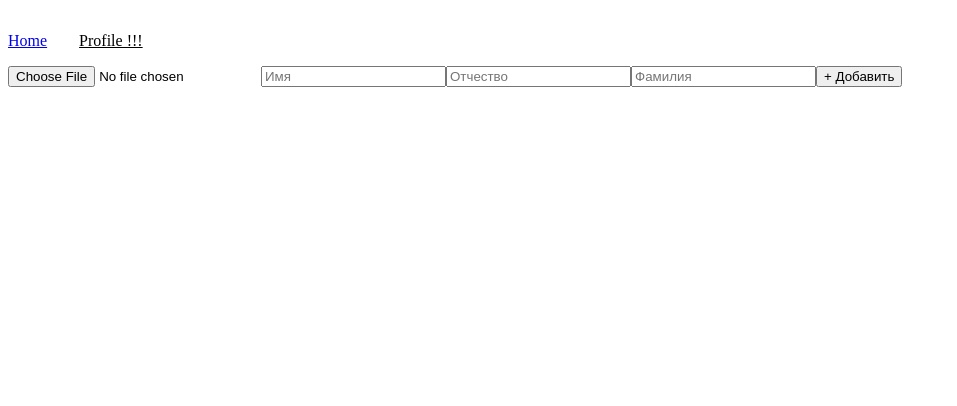
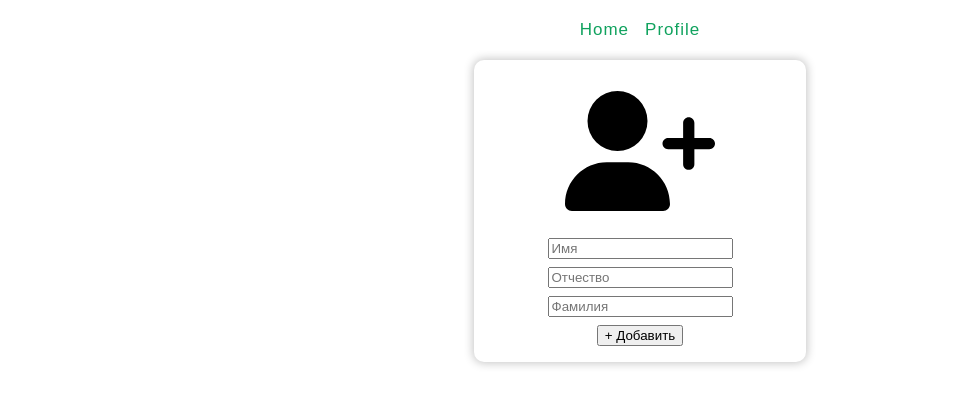
Before and after one commit to teaMasterAl/ProfileApp, a Vue app: page /profile in a window 1280 px wide. Shown: the top 406 px of the page, without its empty margins (0-957 px from the left). Built offline with nearby package versions, Linux system fonts and the light colour scheme.

Commit message:
add ui kit component and  base appearances to profile components

```diff
--- a/src/App.vue
+++ b/src/App.vue
@@ -1,83 +1,42 @@
 <template>
-  <nav>
-    <RouterLink to="/">Home</RouterLink>
-    <RouterLink to="/profile">Profile !!!</RouterLink>
+  <nav class="menu">
+    <RouterLink class="menu__link" to="/">Home</RouterLink>
+    <RouterLink class="menu__link" to="/profile">Profile</RouterLink>
   </nav>
   <RouterView />
 </template>
 
 <script setup>
 import { RouterLink, RouterView } from 'vue-router'
-import { onMounted } from "vue"
-import { useProfileStore } from "./stores/profile"
+import { onMounted } from 'vue'
+import { useProfileStore } from './stores/profile'
 
 const profileStore = useProfileStore()
 
-onMounted(()=>{
+onMounted(() => {
   profileStore.initProfile()
 })
 </script>
 
-<style scoped>
-header {
-  line-height: 1.5;
-  max-height: 100vh;
-}
-
-.logo {
-  display: block;
-  margin: 0 auto 2rem;
-}
-
-nav {
-  width: 100%;
-  font-size: 12px;
-  text-align: center;
-  margin-top: 2rem;
-}
-
-nav a.router-link-exact-active {
-  color: var(--color-text);
-}
-
-nav a.router-link-exact-active:hover {
-  background-color: transparent;
-}
-
-nav a {
-  display: inline-block;
-  padding: 0 1rem;
-  border-left: 1px solid var(--color-border);
-}
-
-nav a:first-of-type {
-  border: 0;
-}
-
-@media (min-width: 1024px) {
-  header {
-    display: flex;
-    place-items: center;
-    padding-right: calc(var(--section-gap) / 2);
+<style>
+  body{
+    font-family: "PT Sans", "Arial", sans-serif;
+    margin: 0;
+  }
+  a{
+    text-decoration: none;
   }
 
-  .logo {
-    margin: 0 2rem 0 0;
+  .menu{
+    display: flex;
+    justify-content: center;
+    gap: 16px;
+    margin-bottom: 20px;
+    margin-top: 20px;
   }
-
-  header .wrapper {
-    display: flex;
-    place-items: flex-start;
-    flex-wrap: wrap;
+  .menu__link{
+    color: #10a25e;
+    font-size: 17px;
+    letter-spacing: 1px;
   }
-
-  nav {
-    text-align: left;
-    margin-left: -1rem;
-    font-size: 1rem;
-
-    padding: 1rem 0;
-    margin-top: 1rem;
-  }
-}
 </style>
--- /dev/null
+++ b/src/kit/FileUpload.vue
@@ -0,0 +1,38 @@
+<template>
+  <label class="upload">
+    <img v-if="modelValue" class="upload__image" :src="modelValue" alt="avatar">
+    <img v-else class="upload__image" src="@/assets/user-plus-solid.svg" alt="avatar default" />
+    <input @change="onFileSelected" type="file" class="upload__input" />
+  </label>
+</template>
+
+<script setup>
+import { defineProps, defineEmits } from 'vue'
+
+defineProps(['modelValue'])
+
+const emit = defineEmits(['update:modelValue'])
+
+const onFileSelected = (event) => {
+  const file = event.target.files[0]
+
+  const reader = new FileReader()
+  reader.readAsDataURL(file)
+
+  reader.onload = () => {
+    emit('update:modelValue', reader.result)
+  }
+}
+</script>
+
+<style scoped>
+.upload__image {
+  display: inline-block;
+  width: 150px;
+  height: 150px;
+  cursor: pointer;
+}
+.upload__input {
+  display: none;
+}
+</style>
--- a/src/stores/profile.js
+++ b/src/stores/profile.js
@@ -1,8 +1,7 @@
 import { defineStore } from 'pinia'
-import { ref } from "vue";
+import { ref } from 'vue'
 
 export const useProfileStore = defineStore('useProfileStore', () => {
-
   const imageSrc = ref('')
   const name = ref('')
   const patronymic = ref('')
@@ -31,5 +30,4 @@ export const useProfileStore = defineStore('useProfileStore', () => {
   }
 
   return { imageSrc, name, patronymic, surname, initProfile, saveProfile }
-
 })
--- a/src/views/HomeView.vue
+++ b/src/views/HomeView.vue
@@ -1,27 +1,36 @@
 <template>
-  <div>
-    <img v-if="profileStore.imageSrc" :src="profileStore.imageSrc" />
+  <div class="profile">
+    <img
+     v-if="profileStore.imageSrc"
+     class="profile__image"
+     :src="profileStore.imageSrc" />
     <div>
-      {{ profileStore.name }}
+      Имя: {{ profileStore.name }}
     </div>
     <div>
-      {{ profileStore.patronymic }}
+      Отчесвто: {{ profileStore.patronymic }}
     </div>
     <div>
-      {{ profileStore.surname }}
+      Фамилия: {{ profileStore.surname }}
     </div>
   </div>
 </template>
 
 <script setup>
-import { ref } from 'vue'
 import { useProfileStore } from '@/stores/profile'
 
 const profileStore = useProfileStore()
 </script>
 
 <style scoped>
-img {
+.profile{
+  background-color: #eee;
+  padding: 25px 31px;
+  border-radius: 10px;
+  max-width: 300px;
+  margin: 0 auto;
+}
+.profile__image {
   width: 100px;
   height: 100px;
 }
--- a/src/views/ProfileView.vue
+++ b/src/views/ProfileView.vue
@@ -1,6 +1,6 @@
 <template>
-  <div>
-    <input type="file" @change="onFileSelected" />
+  <div class="profile-add-form">
+    <FileUpload v-model="imageSrc" />
     <input type="text" placeholder="Имя" v-model="name" />
     <input type="text" placeholder="Отчество" v-model="patronymic" />
     <input type="text" placeholder="Фамилия" v-model="surname" />
@@ -11,6 +11,7 @@
 <script setup>
 import { ref } from 'vue'
 import { useProfileStore } from '@/stores/profile'
+import FileUpload from '@/kit/FileUpload.vue'
 
 const imageSrc = ref('')
 const name = ref('')
@@ -18,17 +19,6 @@ const patronymic = ref('')
 const surname = ref('')
 
 const profileStore = useProfileStore()
-
-const onFileSelected = (event) => {
-  const file = event.target.files[0]
-
-  const reader = new FileReader()
-  reader.readAsDataURL(file)
-
-  reader.onload = () => {
-    imageSrc.value = reader.result
-  }
-}
 
 const sendData = () => {
   const dataProfile = {
@@ -42,8 +32,15 @@ const sendData = () => {
 </script>
 
 <style scoped>
-img {
-  width: 100px;
-  height: 100px;
+.profile-add-form{
+  display: flex;
+  flex-direction: column;
+  align-items: center;
+  gap: 8px;
+  max-width: 300px;
+  margin: 0 auto;
+  border-radius: 10px;
+  box-shadow: 0px 0px 10px 1px #c4c4c4;
+  padding: 16px;
 }
 </style>
```
Also changed, not shown: src/assets/logo.svg (deleted), src/assets/user-plus-solid.svg (added).
